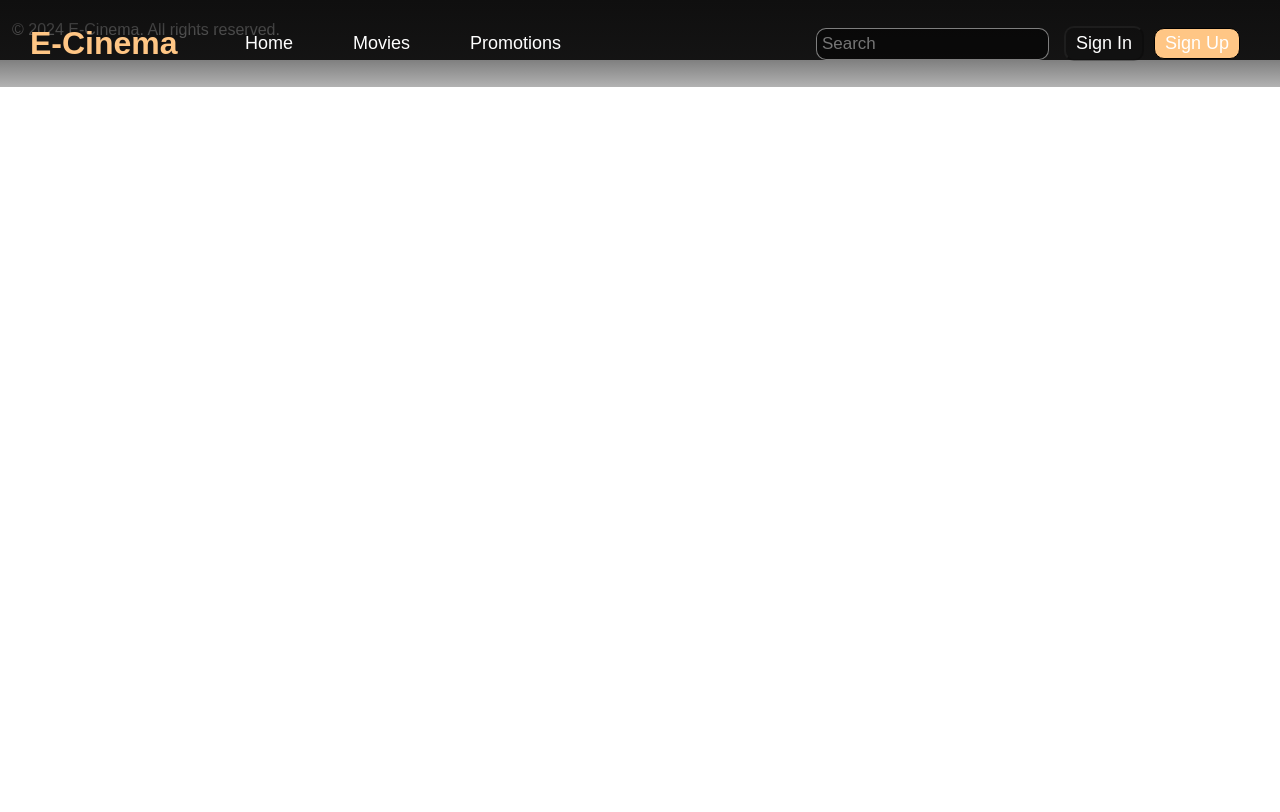
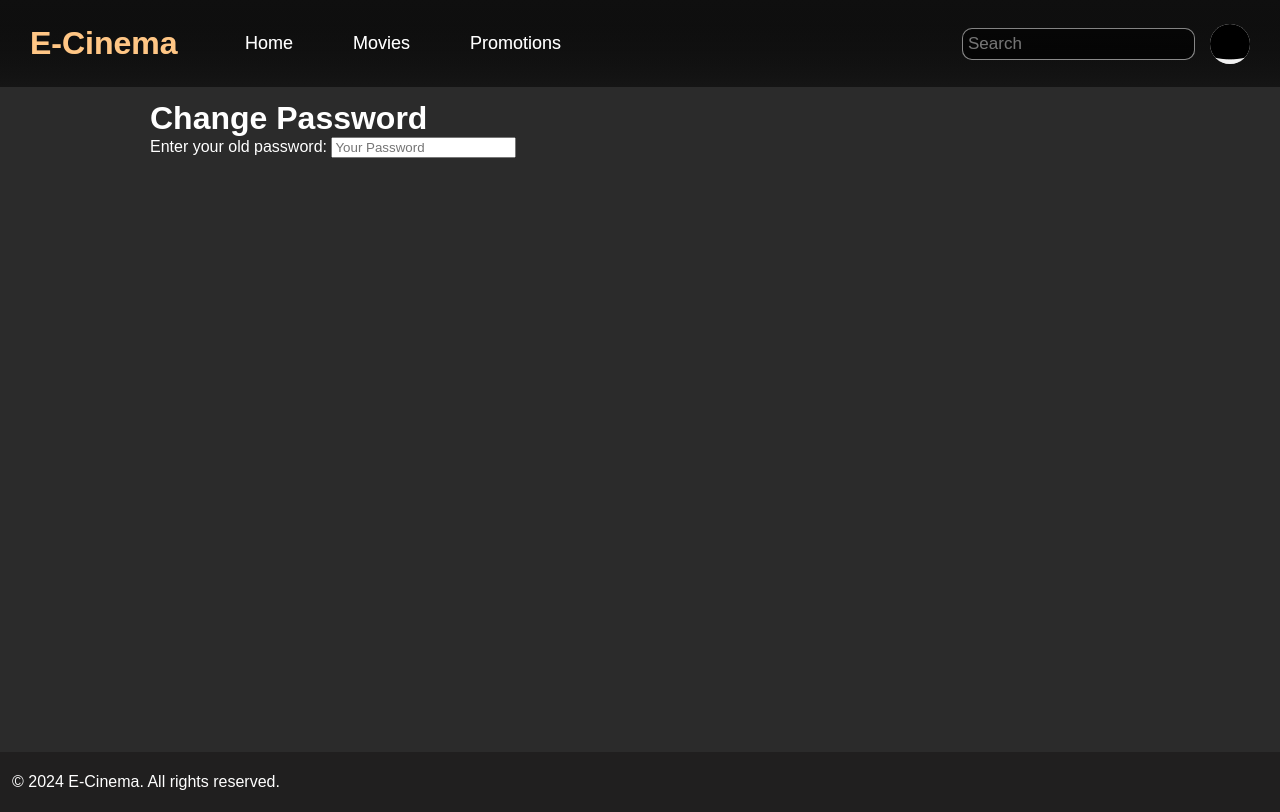
Before and after one commit to ethancampbell997/Cinema_E_Booking_System, a React (Create React App) app in the folder CinemaEBookingSystem/e-cinema/: page /changepassword in a window 1280 px wide. Built offline with nearby package versions, Linux system fonts and the light colour scheme; no server answers.

Commit message:
Add change password, update edit profile

```diff
--- a/CinemaEBookingSystem/e-cinema/src/App.js
+++ b/CinemaEBookingSystem/e-cinema/src/App.js
@@ -25,6 +25,7 @@ import { OrderSummary } from "./pages/ordersummary";
 import { Checkout } from "./pages/checkout";
 import { OrderConfirmation } from "./pages/ordercon";
 import { ForgotPassword } from './pages/forgotpassword';
+import { ChangePassword } from './pages/changepassword';
 
 function App() {
   const location = useLocation();
@@ -77,6 +78,7 @@ function App() {
               <Route path="/checkout" element={<Checkout/>}/>
               <Route path="/ordercon" element={<OrderConfirmation/>}/>
               <Route path="/forgotpassword" element={<ForgotPassword/>}/>
+              <Route path="/changepassword" element={<ChangePassword/>}/>
                 <Route path="/admin" element={<Admin />} />
                 <Route path="/admin/movies" element={<AdminMovies allMovies={allMovies} />} />
                 <Route path="/admin/users" element={<Admin />} />
--- a/CinemaEBookingSystem/e-cinema/src/components/Navbar.js
+++ b/CinemaEBookingSystem/e-cinema/src/components/Navbar.js
@@ -11,7 +11,7 @@ const Navbar = () => {
     const currentPath = location.pathname;
     const [searchTerm, setSearchTerm] = useState("");
 
-    const [isLoggedIn, setIsLoggedIn] = useState(false); // Toggle logged in state here
+    const [isLoggedIn, setIsLoggedIn] = useState(true); // Toggle logged in state here
     const [dropdownVisible, setDropdownVisible] = useState(false);
     const dropdownRef = useRef(null);
     const avatarRef = useRef(null);
--- /dev/null
+++ b/CinemaEBookingSystem/e-cinema/src/pages/changepassword.jsx
@@ -0,0 +1,18 @@
+import React, { useState } from "react";
+import "../styles.css";
+import Navbar from "../components/Navbar";
+
+export function ChangePassword() {
+  return (
+    <>
+      <Navbar />
+      <div className="wholepage">
+        <h1 className="below">Change Password</h1>
+        <form>
+          <label for="password">Enter your old password: </label>
+          <input type="password" id="password" placeholder="Your Password" required></input><br></br>
+        </form>
+      </div>
+    </>
+    );
+}
--- a/CinemaEBookingSystem/e-cinema/src/pages/editprof.jsx
+++ b/CinemaEBookingSystem/e-cinema/src/pages/editprof.jsx
@@ -1,4 +1,6 @@
 import "../styles.css"
+import { Link } from "react-router-dom"
+import React, { useState } from 'react';
 import Navbar from "../components/Navbar"
 export function EditProf() {
     return <>
@@ -8,9 +10,6 @@ export function EditProf() {
     <form method="POST">
     <label for="name">Name: </label>
     <input type="text" id="name" placeholder="John Doe"></input><br></br>
-
-    <label for="password">Password: </label>
-    <input type="password" id="password" placeholder="Your Password"></input><br></br>
 
     <label for="phone">Phone Number: </label>
     <input type="tel" id="phone" placeholder="123-456-7890" pattern="[0-9]{3}-[0-9]{3}-[0-9]{4}"></input><br></br>
@@ -43,6 +42,7 @@ export function EditProf() {
 
     <input className="FinishButton" type="submit"></input>
   </form>
+  <button className="sign-in"><Link to="/changepassword">Change Password</Link></button>
   </div>
   </>
 }
```
